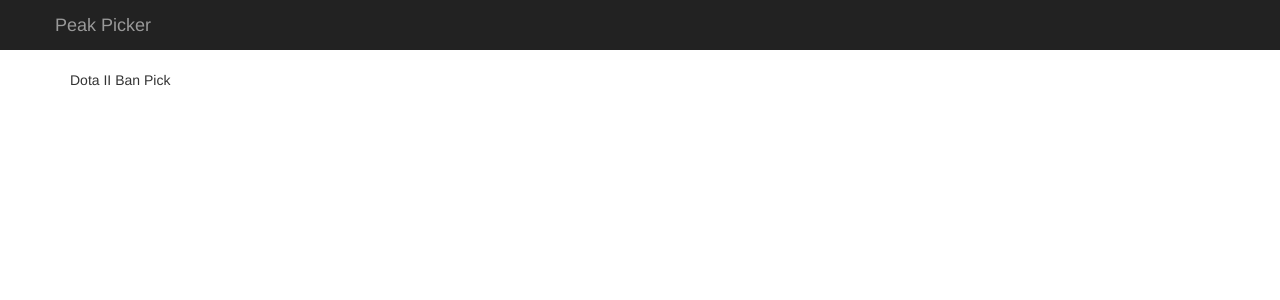
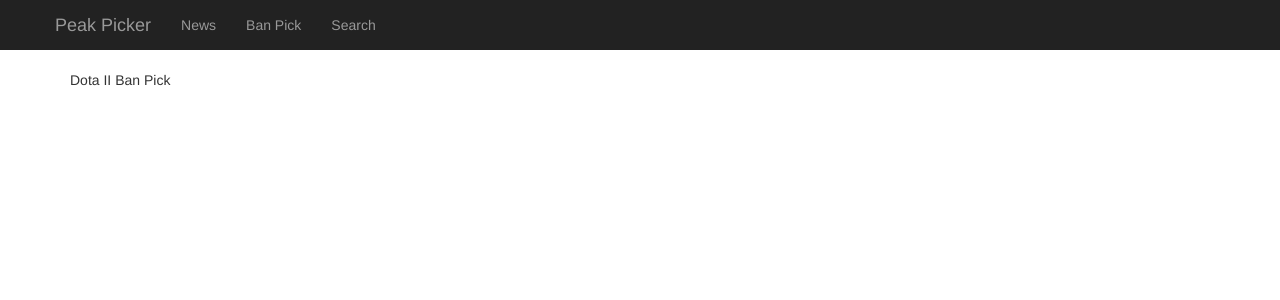
Before and after one commit to bh1091/dota2-django-aws, a Django app: page / in a window 1280 px wide. Shown: the top 300 px of the page. Run offline with Django 3.2, Linux system fonts and the light colour scheme; some libraries are stand-ins or nearby versions.

Commit message:
add nav button

```diff
--- a/mysite/templates/includes/nav.html
+++ b/mysite/templates/includes/nav.html
@@ -8,6 +8,13 @@
 		        <span class="icon-bar"></span>
 		      </button>
 		      <a class="navbar-brand" href="/">Peak Picker</a>
-		    </div>
+		</div>
+		<div class="collapse navbar-collapse" id="bs-example-navbar-collapse-1">
+			<ul class="nav navbar-nav">
+				<li><a href="/news">News</a></li>
+				<li><a href="/banpick">Ban Pick</a></li>
+				<li><a href="/search">Search</a></li>
+			</ul>
+		</div>
 	</div>
 </nav>
```
Also changed, not shown: 1 other file.
